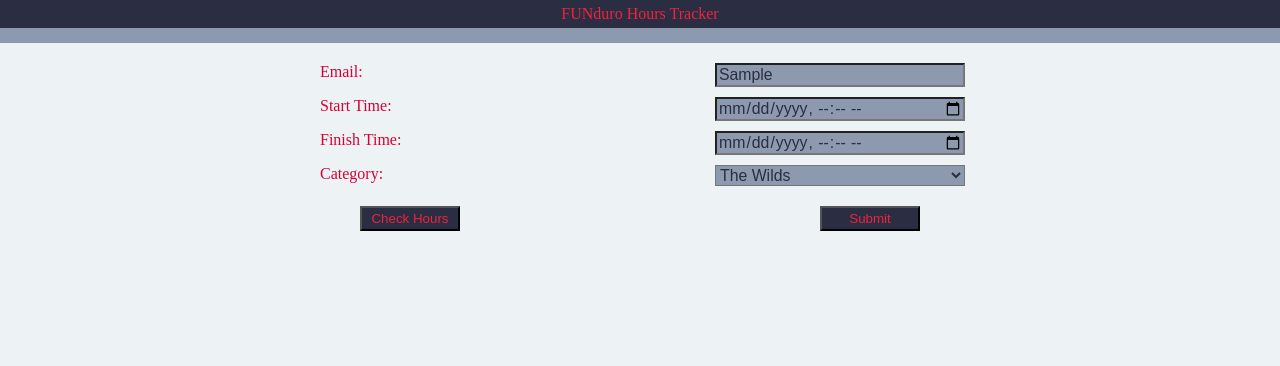
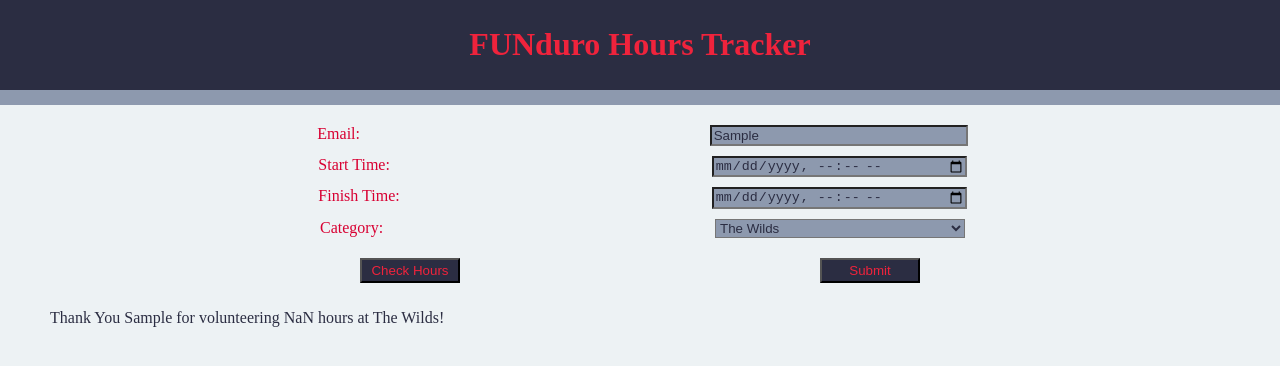
Before and after one commit to mdwhaley/capstone, a plain HTML site: page public/index.html in a window 1280 px wide. Both pictures are taken after typing "Sample" into the empty fields and a click on the button "Submit". Drawn offline with Linux system fonts and the light colour scheme; files that its build step writes are made by us from their sources.

Commit message:
I can do math

```diff
--- a/public/index.html
+++ b/public/index.html
@@ -5,7 +5,7 @@
     <meta http-equiv="X-UA-Compatible" content="IE=edge" />
     <meta name="viewport" content="width=device-width, initial-scale=1.0" />
     <title>FUNduro Hours Tracker</title>
-    <link rel="stylesheet" href="assets/css/reset.css" type="text/css" />
+    <!-- <link rel="stylesheet" href="assets/css/reset.css" type="text/css" /> -->
     <link href="styles.css" rel="stylesheet" type="text/css" />
   </head>
   <body>
@@ -31,12 +31,12 @@
           <div class="input-row">
             <label for="category-input">Category:</label>
             <select name="category-input" id="category-input">
-              <option value="theWilds">The Wilds</option>
-              <option value="tuscazoar">Tuscazoar</option>
-              <option value="forryPreserve">Forry Preserve</option>
-              <option value="devou">Devou</option>
-              <option value="hornsHill">Horns Hill</option>
-              <option value="series">Series</option>
+              <option value="The Wilds">The Wilds</option>
+              <option value="Tuscazoar">Tuscazoar</option>
+              <option value="Forry Preserve">Forry Preserve</option>
+              <option value="Devou">Devou</option>
+              <option value="Horns Hill">Horns Hill</option>
+              <option value="Series">Series</option>
             </select>
           </div>
           <div id="button-row">
--- a/public/index.js
+++ b/public/index.js
@@ -0,0 +1,23 @@
+// const form = document.querySelector("form");
+const emailInput = document.querySelector("#email-input");
+const startTime = document.querySelector("#startTime-input");
+const finishTime = document.querySelector("#finishTime-input");
+const category = document.querySelector("#category-input");
+const submitButton = document.querySelector("#submit");
+const returnData = document.querySelector("#return-data");
+
+function testSubmit(e) {
+  e.preventDefault();
+  let hours = (
+    (Date.parse(finishTime.value) - Date.parse(startTime.value)) /
+    3600000
+  ).toFixed(2);
+  console.log(emailInput.value);
+  console.log(category.value);
+  console.log(hours);
+  let message = document.createElement("p");
+  message.textContent = `Thank You ${emailInput.value} for volunteering ${hours} hours at ${category.value}!`;
+  returnData.appendChild(message);
+}
+
+submitButton.addEventListener("click", testSubmit);
--- a/public/styles.css
+++ b/public/styles.css
@@ -68,3 +68,13 @@ button:active {
   padding-top: 15px;
   justify-content: space-evenly;
 }
+
+#return-data {
+  color: #2b2d42;
+  padding-left: 50px;
+  padding-right: 50px;
+}
+
+#userEmail {
+  color: #ef233c;
+}
```
